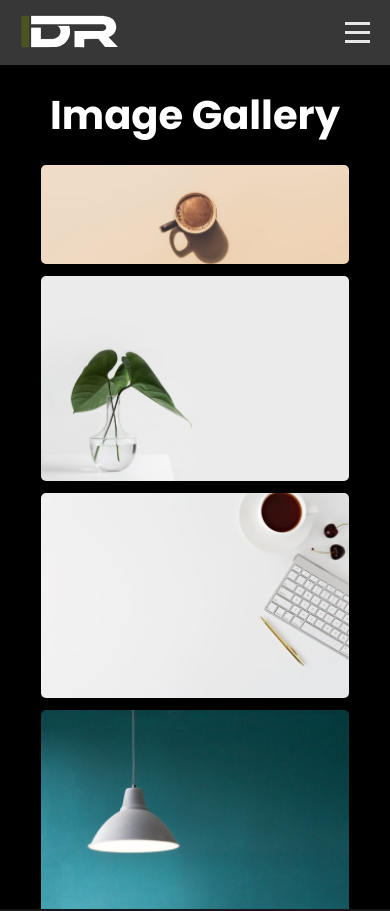
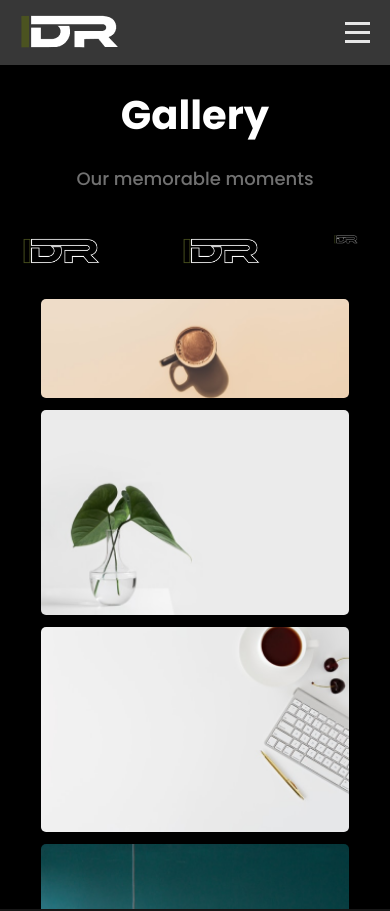
Before and after one commit to IDRWEBSITE/frontend, a React (Create React App) app: page /gallery in a window 390 px wide. Shown: the top 911 px of the page. Built offline with nearby package versions, Linux system fonts and the light colour scheme; a web font is replaced by a local one.

Commit message:
added testimonials & updated gallery banner

```diff
--- a/src/components/ImageGallery/ImageGallery.jsx
+++ b/src/components/ImageGallery/ImageGallery.jsx
@@ -10,6 +10,7 @@ import Img7 from '../../assets/img7.png';
 import Img8 from '../../assets/img8.png';
 import Img9 from '../../assets/img9.png';
 import Img10 from '../../assets/image 7.jpg';
+import BG2 from '../../assets/BG2.png'
 
 const ImageGallery = () => {
 
@@ -59,7 +60,32 @@ const ImageGallery = () => {
 
   return (
     <div className='gallery-wrapper'>
-      <h1 className='heading5'>Image Gallery</h1>
+      <h1 className='heading5'>Gallery</h1>
+      <p className='subtext'> Our memorable moments</p>
+      <div className="logo-banner">
+        <div className="banner-img">
+          <img src={BG2} alt="banner-icon" />
+        </div>
+        <div className="banner-img">
+          <img src={BG2} alt="banner-icon" />
+        </div>
+        <div className="banner-img">
+          <img src={BG2} alt="banner-icon" />
+        </div>
+        <div className="banner-img">
+          <img src={BG2} alt="banner-icon" />
+        </div>
+        <div className="banner-img">
+          <img src={BG2} alt="banner-icon" />
+        </div>
+        <div className="banner-img">
+          <img src={BG2} alt="banner-icon" />
+        </div>
+        <div className="banner-img">
+          <img src={BG2} alt="banner-icon" />
+        </div>
+      </div>
+
       <div className="gallery">
         {data.map((item, index) => {
           return (
--- a/src/components/ImageGallery/module.gallery.css
+++ b/src/components/ImageGallery/module.gallery.css
@@ -11,6 +11,7 @@
 
 }
 
+
 .heading5{
     color: rgb(255, 255, 255);
     font-family: Poppins;
@@ -22,6 +23,37 @@
     margin: 20px;
 
 }
+.subtext{
+    color: #717171;
+    text-align: center;
+    font-family: Poppins;
+    font-size: 18px;
+    font-style: normal;
+    font-weight: 500;
+    line-height: normal;
+}
+
+.logo-banner{
+    /* display: grid;
+    grid-template-columns: repeat(auto-fill, minmax(190px, 1fr));
+    gap: 10px;
+    overflow-x: auto; */
+    margin-top: 2rem;
+    display: grid;
+    grid-template-rows: 1fr; /* Set a single row */
+    grid-auto-flow: column;
+    gap: 10px;
+    overflow-x: auto;
+}
+
+.banner-img{
+    padding: 10px;
+}
+
+.banner-img img {
+    max-width: 100%;
+}
+
 .gallery{
     max-width: 85%;
     margin: 20px auto;
@@ -46,7 +78,27 @@
 .gallery .pics:hover {
     filter: opacity(.8);
 }
+
+
 @media screen and (max-width: 991px) {
+    .logo-banner {
+        /* grid-template-columns: repeat(auto-fill, minmax(150px, 1fr)); */
+        grid-template-columns: repeat(auto-fill, minmax(150px, 1fr));
+        overflow: hidden;
+    }
+    .logo-banner::after {
+        content: "";
+        flex: auto;
+    }
+
+    .banner-img:nth-child(n+6) {
+        display: none;
+    }
+
+    .banner-img img {
+        max-width: 80%;
+    }
+
     .gallery{
         -webkit-column-count: 2;
         -moz-column-count: 2;
@@ -55,6 +107,26 @@
 }
 
 @media screen and (max-width: 480px) {
+    .logo-banner {
+        /* grid-template-columns: repeat(auto-fill, minmax(120px, 1fr));*/
+         grid-template-columns: repeat(auto-fill, minmax(150px, 1fr));
+         overflow: hidden;
+    }
+
+    .logo-banner::after {
+        content: "";
+        flex: auto;
+    }
+
+    .banner-img:nth-child(n+4) {
+        display: none;
+    }
+
+    /* Decrease image size for smaller screens */
+    .banner-img img {
+        max-width: 80%; /* Adjust the size as needed */
+    }
+
     .gallery{
         -webkit-column-count: 1;
         -moz-column-count: 1;
--- a/src/components/testimonials/testimonials.jsx
+++ b/src/components/testimonials/testimonials.jsx
@@ -51,7 +51,7 @@ export const Testimonials = () => {
 
   return (
     <div>
-      <section className="lg:mt-12">
+      <section className="lg:mt-12 bg-black">
         <div className="py-24 w-4/5 mx-auto">
           <h1 className="pb-7 font-bold text-5xl text-white text-center">
             Satisfaction is a rating. Loyalty is a Brand
--- a/src/pages/AboutUs.jsx
+++ b/src/pages/AboutUs.jsx
@@ -8,7 +8,6 @@ const AboutUs = () => {
     <div className="bg-black w-[100vw] h-[100vh]">
     <Navbar />
     <AboutComponent />
-    {/* <Testimonials /> */}
      <Footer />
     </div>
   )
--- a/src/pages/HomePage.jsx
+++ b/src/pages/HomePage.jsx
@@ -4,13 +4,15 @@ import Footer from '../components/Footer/Footer'
 import Home from '../components/Home/Home'
 import BG from '../components/Doot/bg'
 import KeyFeatures from '../components/KeyFeatures/KeyFeatures'
+import Testimonials from '../components/testimonials/testimonials'
 const HomePage = () => {
   return (
     <div>
-      <NavBar />
-      <Home />
+      {/* <NavBar />
+      <Home /> */}
       <KeyFeatures/>
       <BG/>
+      <Testimonials/>
 
     </div>
   );
```
Also changed, not shown: src/assets/BG2.png (added).
